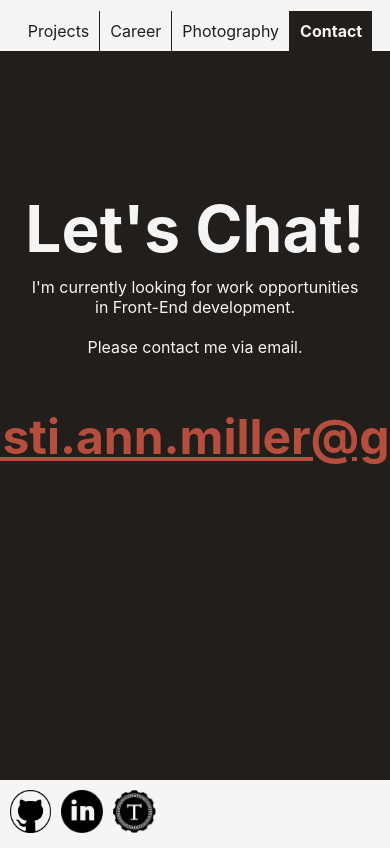
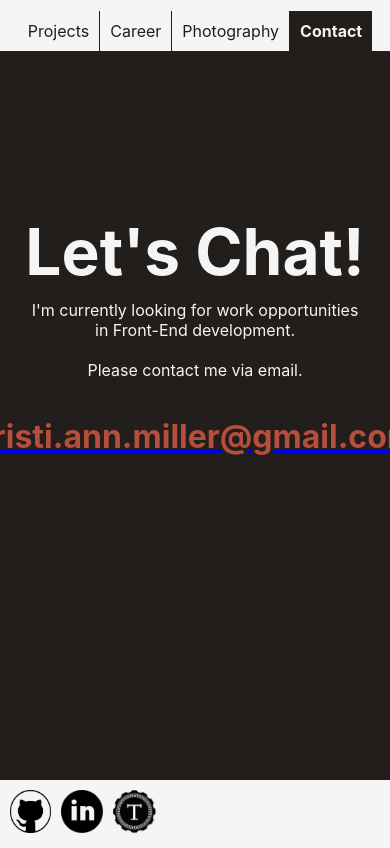
Before and after one commit to Kristiannmiller/km-portfolio, a React (Create React App) app: page /contact in a window 390 px wide. Built offline with nearby package versions, Linux system fonts and the light colour scheme; a web font is replaced by a local one.

Commit message:
Adjust responsiveness of email text

```diff
--- a/src/ContactView/ContactView.css
+++ b/src/ContactView/ContactView.css
@@ -63,7 +63,7 @@
     margin: 5vh;
   }
   .email {
-    font-size: 1.25em;
+    font-size: 1.25rem;
   }
 }
 @media screen and (max-width: 890px) {
--- a/src/ContactView/ContactView.js
+++ b/src/ContactView/ContactView.js
@@ -13,8 +13,8 @@ const ContactView = () => {
         <p className="workStatus">I'm currently looking for work opportunities
         <br/> in Front-End development.
         <br/><br/> Please contact me via email.</p>
-        <a className="email" href="mailto:kristi.ann.miller@gmail.com">
-        <h2>kristi.ann.miller@gmail.com</h2>
+        <a href="mailto:kristi.ann.miller@gmail.com">
+        <h2 className="email">kristi.ann.miller@gmail.com</h2>
         </a>
       </article>
     </section>
```
